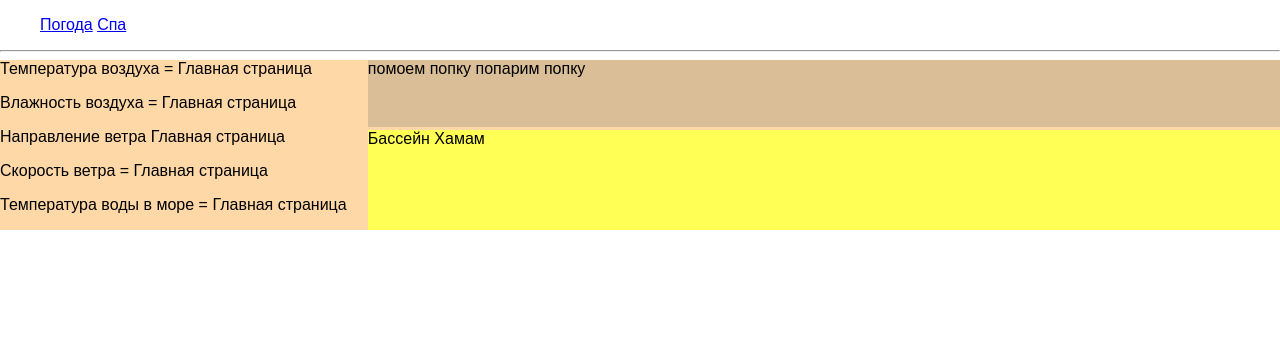
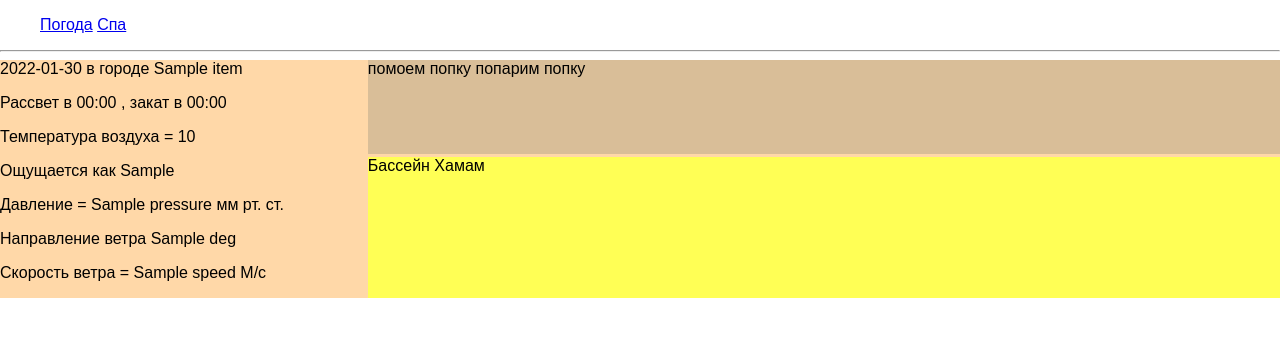
Before and after one commit to face0ff/underweather, a Django app: page / in a window 1280 px wide. Shown: the top 337 px of the page. Run offline with Django 4.2, Linux system fonts and the light colour scheme; data comes from the database, SQL or seed files in the repository; tables that the repository leaves empty hold one stand-in row (values such as "Sample post"); a database or web service that is not in the repository returns one stand-in record (values such as "Sample title"); data that the repository does not hold is empty.

Commit message:
dfgdfgкенрке

```diff
--- a/weather/templates/weather/index.html
+++ b/weather/templates/weather/index.html
@@ -6,11 +6,14 @@
 <div class="container">
 
     <div class="all_weather">
-        Температура воздуха = {{ title }}
-        <p>Влажность воздуха = {{ title }}
-        <p>Направление ветра  {{ title }}
-        <p>Скорость ветра = {{ title }}
-        <p>Температура воды в море = {{ title }}
+        {{right_now}} в городе {{ gorod }}
+        <p>Рассвет в {{sunrise}} , закат в {{sunset}}
+        <p>Температура воздуха = {{ tempVo }}
+        <p>Ощущается как {{ feel}}
+        <p>Давление = {{ press }} мм рт. ст.
+        <p>Направление ветра  {{ windD }}
+        <p>Скорость ветра = {{ windS }} М/c
+
 
     </div>
 
--- a/weather/views.py
+++ b/weather/views.py
@@ -1,23 +1,49 @@
 from django.http import HttpResponse, HttpResponseNotFound
 from django.shortcuts import render, redirect
+from weather import rfmain
+from .models import *
+import requests
+import datetime
 
-from .models import *
+# rfmain.get_weather("odesa", '1042c1a58dff11fbe074c60d79e1beac')
 
-
-from .models import *
 menu = [{'title': "Погода", 'url_name': 'home'},
         {'title':'Спа','url_name':'spa'}
         ]
 
+
+
+
 def index(request):
+    r = requests.get(
+        "http://api.openweathermap.org/data/2.5/weather?q=odesa&APPID=1042c1a58dff11fbe074c60d79e1beac&units=metric&lang=RU"
+    )
+    data = r.json()
+    print(data)
+
+
+
+
     mesta = Mesta.objects.all()
     context = {
         'mesta': mesta,
         'menu': menu,
-        'title': 'Главная страница'
+        'title': 'Главная страница',
+        'gorod': data['name'],
+        'tempVo': data['main']['temp'],
+        'feel': data['main']['feels_like'],
+        'press': data['main']['pressure'],
+        'windS': data['wind']['speed'],
+        'windD': data['wind']['deg'],
+        'sunrise': datetime.datetime.fromtimestamp(data['sys']['sunrise']).strftime('%H:%M'),
+        'sunset': datetime.datetime.fromtimestamp(data['sys']['sunset']).strftime('%H:%M'),
+        'pogoda': data['weather'][0]['main'],
+        'right_now': datetime.datetime.now().strftime('%Y-%m-%d'),
+        'length_day': datetime.datetime.fromtimestamp(data['sys']['sunset']) - datetime.datetime.fromtimestamp(
+            data['sys']['sunrise'])
 
     }
-    return render(request, 'weather/index.html', context=context)
+    return render(request, 'weather/index.html',  context=context,)
 
 # def reklama(request,rekid):
 #     return render(f"<h1>попробуйте угадать что тут у нас, правельно реклама номер- <p>{rekid}</p></h1>")
```
Also changed, not shown: weather/rfmain.py (renamed from weather/main.py, +1 -6 lines).
